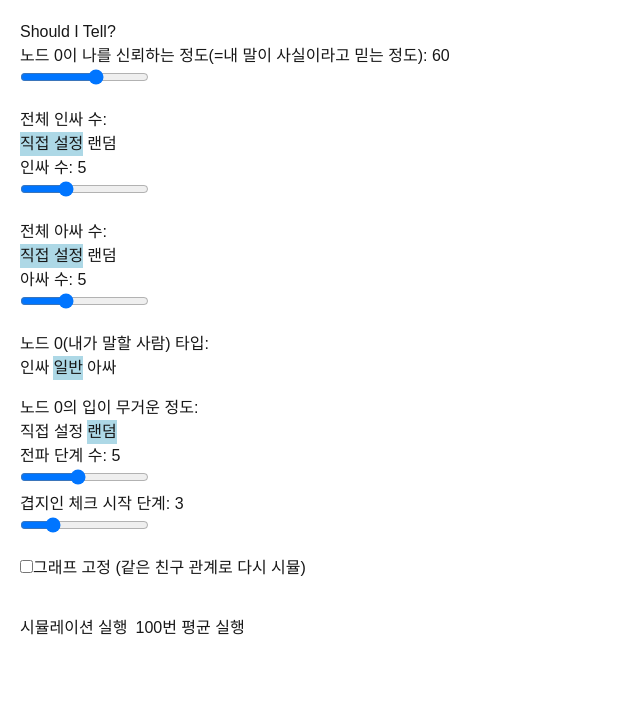
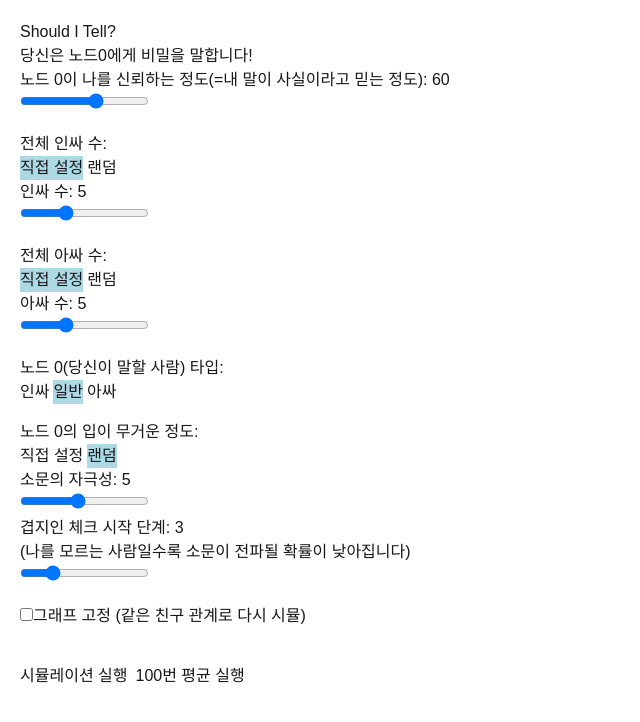
Before and after one commit to lkimeunseo/should-i-tell, a Next.js app: page / in a window 1280 px wide. Shown: the top 722 px of the page, without its empty margins (0-640 px from the left). Built offline with nearby package versions, Linux system fonts and the light colour scheme.

Commit message:
Add random mode for insider/outsider counts and show chosen values

```diff
--- a/app/HomeClient.tsx
+++ b/app/HomeClient.tsx
@@ -369,6 +369,7 @@ export default function HomeClient() {
   return (
     <main style={{ padding: 20 }}>
       <h1>Should I Tell?</h1>
+      <h1>당신은 노드0에게 비밀을 말합니다!</h1>
 
       <p>노드 0이 나를 신뢰하는 정도(=내 말이 사실이라고 믿는 정도): {baseTrust}</p>
       <input
@@ -448,7 +449,7 @@ export default function HomeClient() {
       </div>
 
       <div style={{ marginTop: 16 }}>
-        <p>노드 0(내가 말할 사람) 타입:</p>
+        <p>노드 0(당신이 말할 사람) 타입:</p>
         <button
           onClick={() => setNode0Type("insider")}
           style={{
@@ -510,7 +511,7 @@ export default function HomeClient() {
         )}
       </div>
 
-      <p>전파 단계 수: {steps}</p>
+      <p>소문의 자극성: {steps}</p>
       <input
         type="range"
         min="1"
@@ -520,6 +521,7 @@ export default function HomeClient() {
       />
 
       <p>겹지인 체크 시작 단계: {cutoffStep}</p>
+      <p>(나를 모르는 사람일수록 소문이 전파될 확률이 낮아집니다)</p>
       <input
         type="range"
         min="1"
```
